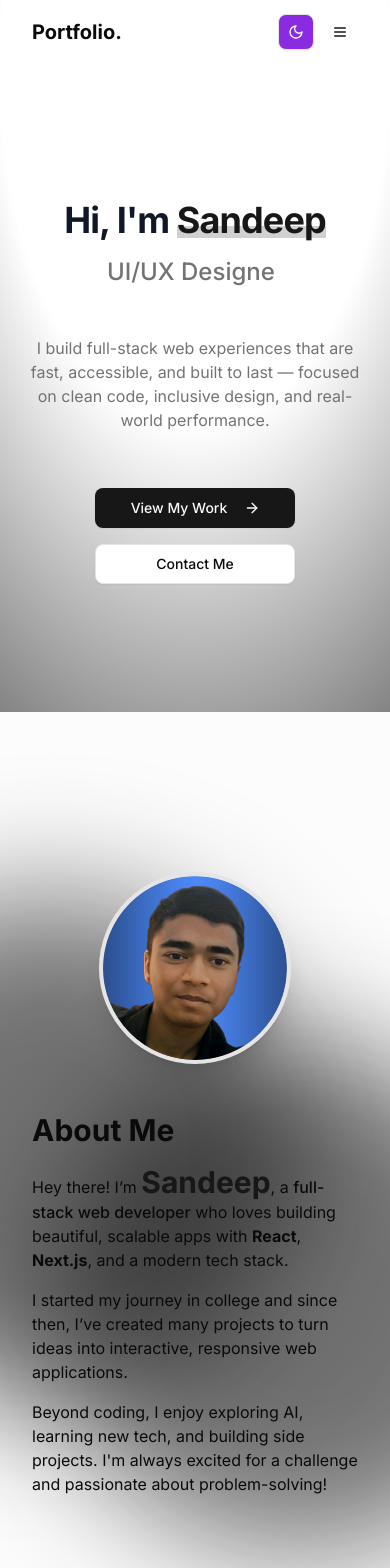
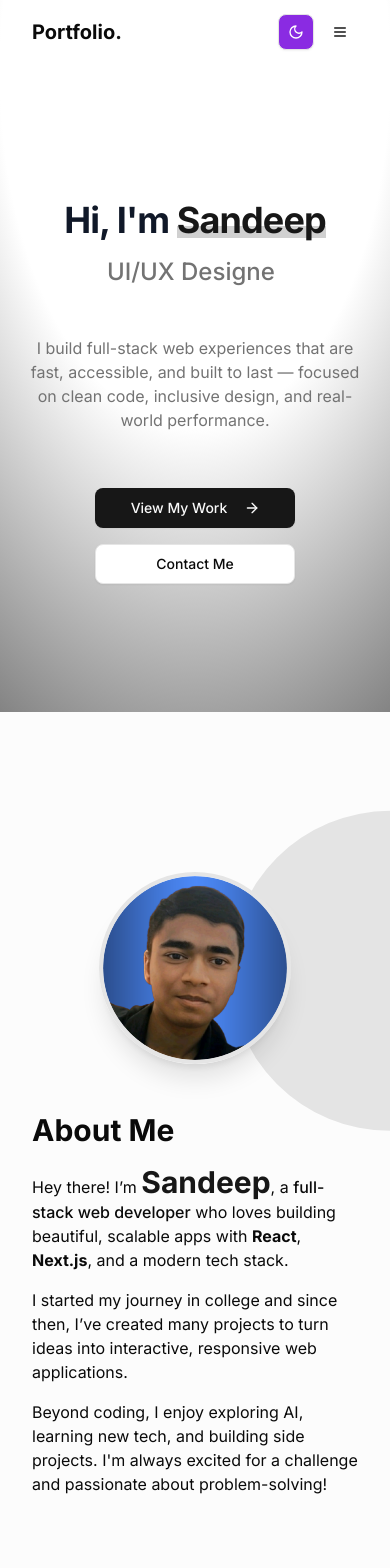
Before and after one commit to sandeep-m-patil/Nexts-ShadcnUI-Portfolio, a Next.js app: page / in a window 390 px wide. Shown: the top 1568 px of the page. Built offline with nearby package versions, Linux system fonts and the light colour scheme.

Commit message:
handle about page background

```diff
--- a/src/components/About.jsx
+++ b/src/components/About.jsx
@@ -31,14 +31,15 @@ export default function About() {
       className="py-40 bg-muted/30 relative overflow-hidden flex justify-center items-center"
     >
       {/* Background Gradients */}
-      <motion.div
-        className="absolute top-100 -right-40 w-[500px] h-[500px] rounded-full bg-gradient-to-br bg-primary/60 dark:bg-[#8a2be2]/60 blur-3xl"
-        style={{ y, opacity }}
-      />
-      <motion.div
-        className="absolute bottom-80 -left-50 w-[500px] h-[500px] rounded-full bg-gradient-to-tl bg-primary/60 dark:bg-[#8a2be2]/60 blur-3xl"
-        style={{ y: yReverse, opacity }}
-      />
+       <motion.div
+  className="absolute top-40 right-[-10rem]  w-80 h-80  rounded-full bg-primary/10 dark:bg-[#8a2be2]/60 "
+  style={{ y, opacity }}
+/>
+
+<motion.div
+  className="absolute bottom-[-10rem] left-[-15rem]  w-60 h-60 sm:w-80 sm:h-80 rounded-full bg-primary/10 dark:bg-[#8a2be2]/60"
+  style={{ y: useTransform(scrollYProgress, [0, 1], [-100, 100]), opacity }}
+/>
 
       <div className="container relative z-10">
         {/* About Content */}
```
